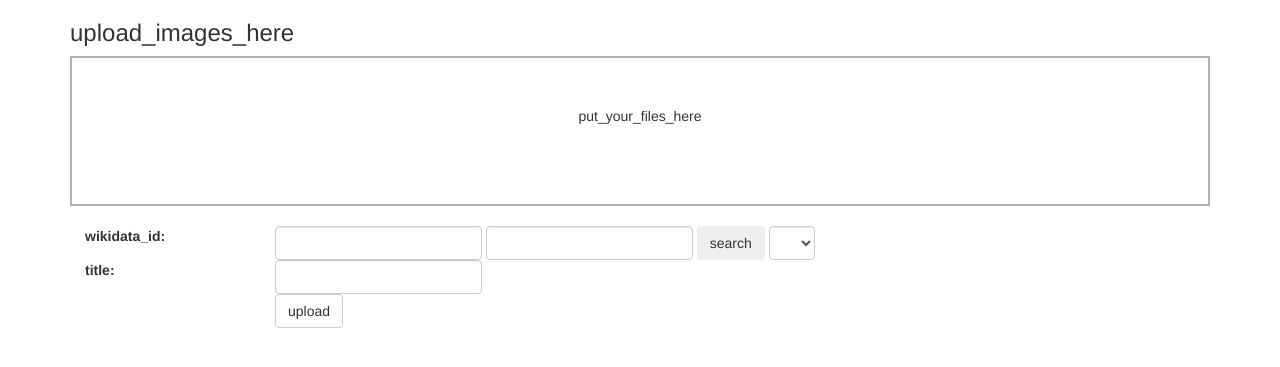
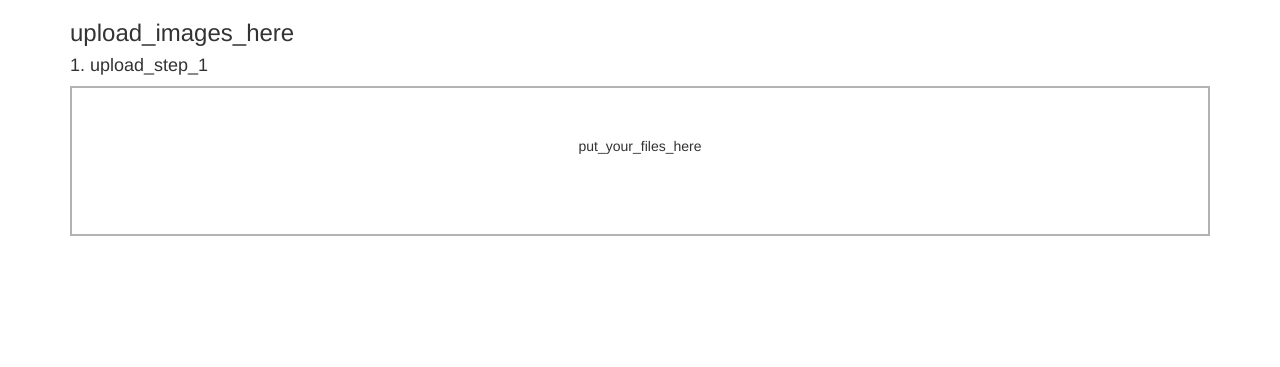
Before and after one commit to Transkribus/FamousHands, a Django app: template fh2/fh/templates/fh/upload_handwriting.html in a window 1280 px wide. Shown: the part 52-419 px from the top of the page. Run offline with Django 3.2, Linux system fonts and the light colour scheme; the template is opened without the code that fills it, so the values that code supplies are empty; some libraries are stand-ins or nearby versions.

Commit message:
Improved form layout and added desc texts

```diff
--- a/fh2/fh/templates/fh/upload_handwriting.html
+++ b/fh2/fh/templates/fh/upload_handwriting.html
@@ -15,19 +15,21 @@
         <script src="{% static 'fh/upload.js' %}"></script>
         <!--         <link rel="stylesheet" href="https://rawgit.com/enyo/dropzone/master/dist/dropzone.css"> -->
         {% include "fh/includes/head.html" %}
+
         <script>
             //TODO replace with hidden div field
-            var img_templ = " <br/><br/><br/><br/><br/><br/> " +
-                            " <div class='col-sm-10'>" +
-                            " <img src='/static/fh/img/tmp/@link' width='120px' />" +
-                            " title: <input class='form-control' id='desc' type='text' name='title__@link' value=''/>" +
-                            " desc: <input class='form-control' id='desc' type='text' name='desc__@link' value=''/>" +
-                 //           " origin: <input class='form-control' id='origin' type='text' name='origin__@link' value=''/>" +
+            var img_templ = " <br/> <br/> <div class='form-group row'>" +
+                            " <img  class='img-rounded' src='/static/fh/img/tmp/@link' width='220px' />" +
+                            " <input class='form-control' size='40' id='desc' type='text' name='title__@link' value='' placeholder='{% trans 'label' %}'/>" +
+                            " <input class='form-control' size='60' id='desc' type='text' name='desc__@link' value='' placeholder='{% trans 'source' %}'/>" +
                             " </div>";
             var id = 1;
 
             $(document).ready(function()
             {
+                $("#step_3").hide();
+                $("#desc_2").hide();
+
                 var date_input=$('input[name="date"]'); //our date input has the name "date"
                 var container=$('.bootstrap-iso form').length>0 ? $('.bootstrap-iso form').parent() : "body";
                 date_input.datepicker({
@@ -86,6 +88,13 @@
                         img_form = img_templ.replace(/@link/g, img);
                         $("#img_container").append(img_form);
                         id++;
+
+                        //hide the upload container, not needed anymore
+                        $("#MyDropzone").hide();
+                        $("#desc_1").hide();
+                        //show the new data entry fields
+                        $("#step_3").show();
+                        $("#desc_2").show();
                     });
 
                     /* Called after the file is uploaded and sucessful */
@@ -109,28 +118,14 @@
         <div class="container">
             {% include "fh/includes/navbar.html" %}
             <h3>{% trans 'upload_images_here' %}</h3>
+
+            <h4 id="desc_1">1. {% trans 'upload_step_1' %}</h4>
             <form class="dropzone" action="/upload_handwriting_process_imgs" method="post" enctype="multipart/form-data" id="MyDropzone">
             </form>
             <br>
-            <form action="/upload_handwriting_process" method="post" enctype="multipart/form-data">
+            <form class="form-inline" action="/upload_handwriting_process" method="post" enctype="multipart/form-data">
                 {% csrf_token %}
-                <div class="form-inline">
-                    <label class="control-label col-sm-2" for="wikidata_id">{% trans 'wikidata_id' %}: </label>
-                    <div class="col-sm-10">
-                        <input class="form-control" id="wikidata_id" type="text" name="wikidata_id" value="{{request.GET.wiki_id}}" title="{{request.GET.description}}">
-                        <input class="form-control" id="name_part" type="text" name="name_part" value="">
-                        <button type="button" id="search" class="btn">search</button>
-                        <select class="form-control" id="entries">
-                        </select>
-                    </div>
-                    <label class="control-label col-sm-2" for="title">{% trans 'title' %}: </label>
-                    <div class="col-sm-10">
-                        <input class="form-control" id="title" type="text" name="title" value="{{request.GET.description}}">
-                    </div>
-                    <!-- <label class="control-label col-sm-2" for="description">{% trans 'description' %}: </label>
-                        <div class="col-sm-10">
-                            <input class="form-control" id="description" type="text" name="description" value="">
-                        </div> -->
+                <h4 id="desc_2">2. {% trans 'upload_step_2' %}</h4>
                 <div id="img_container">
                     <!-- <br/><br/><br/><br/><br/><br/>
                         <div class="col-sm-10">
@@ -140,22 +135,21 @@
                            <input class="form-control" id="user" type="text" name="user" value=""/>
                         </div> -->
                 </div>
-                    <!--
-                        <label class="control-label col-sm-2" for="date">{% trans 'date' %}: </label>
-                        <div class="col-sm-10">
-                           <input class="form-control" id="date" name="date" placeholder="MM/DD/YYYY" type="text"/>
-                        </div>
+                <div id="step_3" class="form-inline row">
+                    <br/>
+                    <h4>3. {% trans 'upload_step_3' %}</h4>
+                    <br/>
+                    <input class="form-control" id="wikidata_id" placeholder="{% trans 'wikidata_id' %}" type="text" name="wikidata_id" value="{{request.GET.wiki_id}}" title="{{request.GET.description}}">
 
+                    <input class="form-control col-md-offset-2" size="40" id="name_part" type="text" placeholder="{% trans 'search_personality' %}" name="name_part" value="">
+                    <button type="button" id="search" class="btn">{% trans 'search' %}</button>
+                    <select class="form-control" id="entries">
+                    </select>
+                    <br/>
+                    <input class="form-control" id="title" type="text" placeholder="{% trans 'title' %}" name="title" value="{{request.GET.description}}">
 
-                        <label class="control-label col-sm-2" for="image_link">{% trans 'image_link' %}: </label>
-                        <div class="col-sm-10">
-                           <input class="form-control" id="image_link" name="image_link" type="text"/>
-                        </div> -->
-                    <label class="control-label col-sm-2" for=""></label>
-                    <div class="col-sm-10">
+                    <br/><br/>
                     <input class="btn btn-default" type="submit" value="{% trans 'upload' %}">
-                    </div>
-                    <!-- <input name="file" type="file" multiple /> -->
                 </div>
             </form>
         </div>
```
Lines whose indentation alone changed are shown as unchanged.
